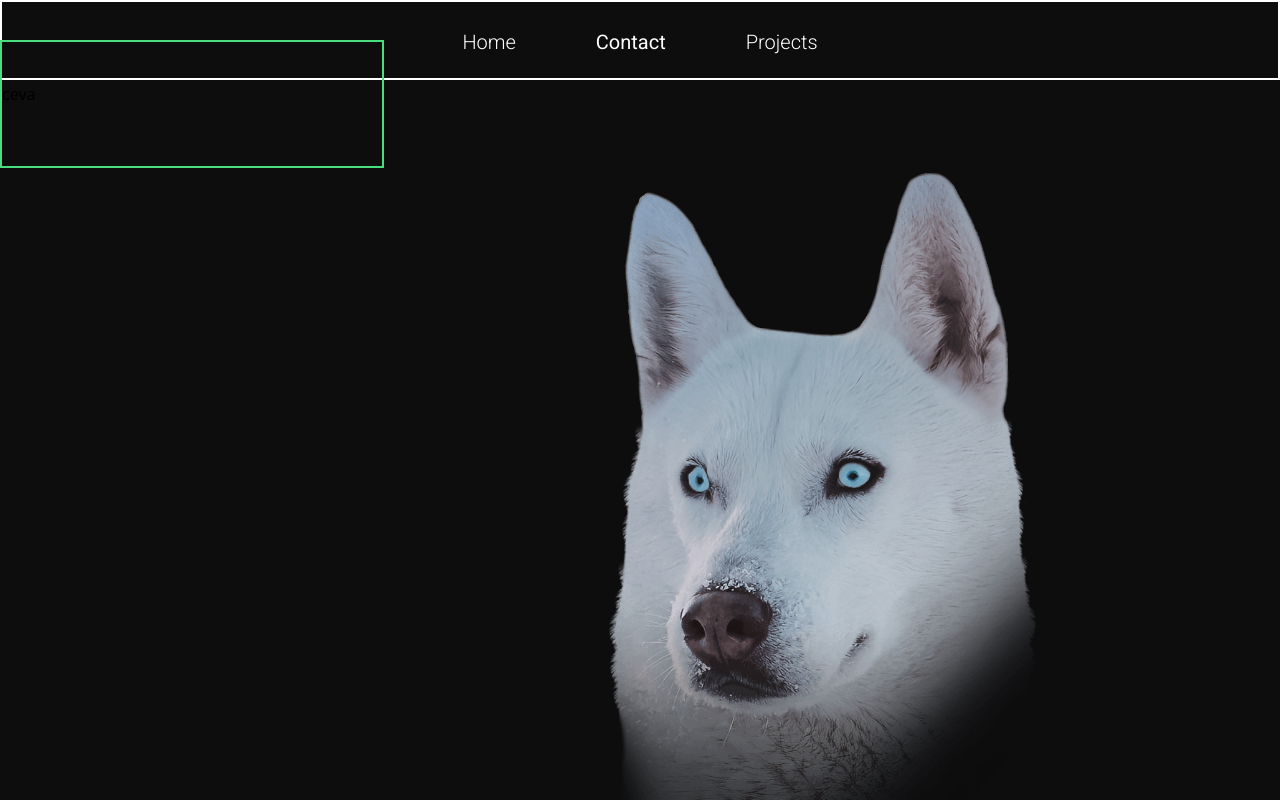
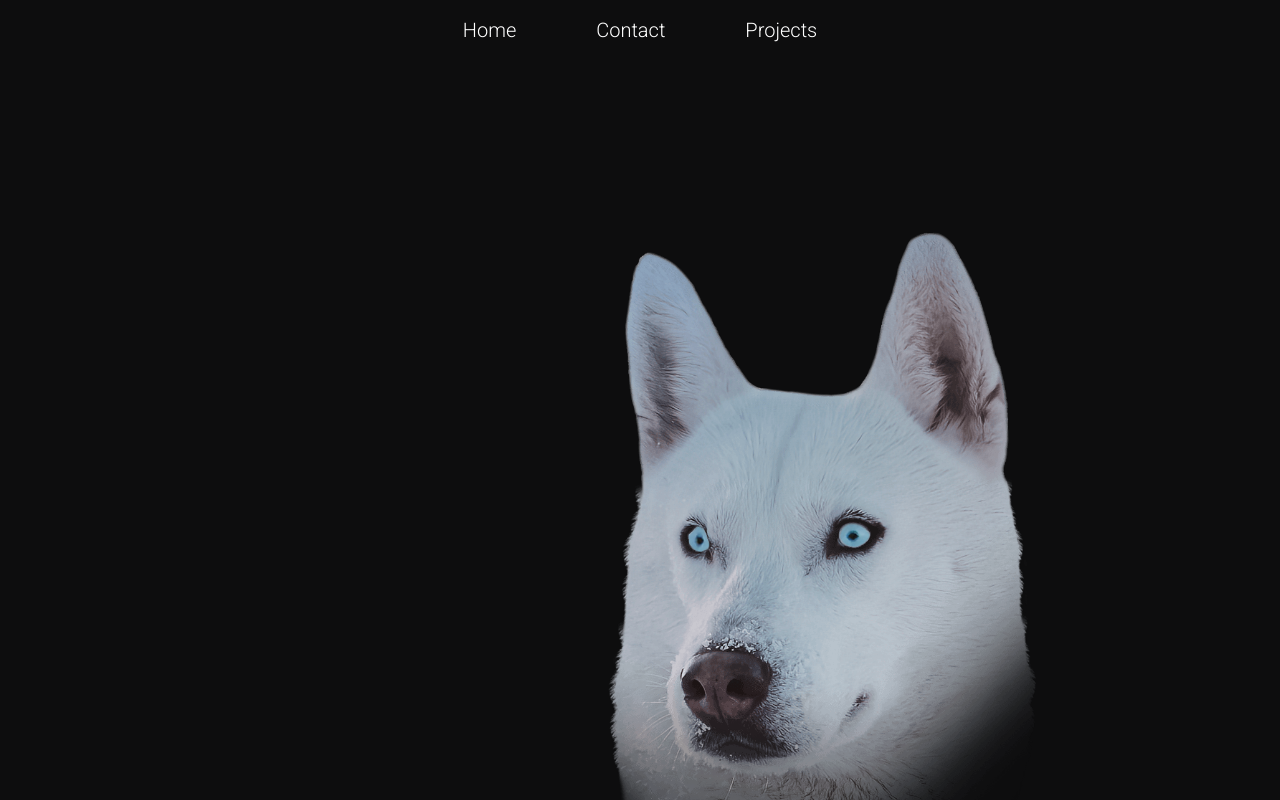
Before and after one commit to erupturatis/Personal-Website, a Next.js app: page /home in a window 1280 px wide. Shown: the top 800 px of the page. Built offline with nearby package versions, Linux system fonts and the light colour scheme.

Commit message:
finished mobile navbar

```diff
--- a/src/components/Nav.tsx
+++ /dev/null
@@ -1,50 +0,0 @@
-import React, { useState, useEffect } from 'react';
-import NavButton from './NavButton';
-
-const Nav = () => {
-  let [open, setOpen] = useState(false);
-  let [mobile, setMobile] = useState(false);
-  useEffect(() => {
-    if (window.innerWidth < 768) {
-      setMobile(true);
-    }
-  }, []);
-
-  return (
-    <div className=" w-full absolute top-0 left-0 h-20 z-100 border-2 border-white ">
-      <div className="md:flex items-center justify-center py-4 md:px-10 px-7 h-20">
-        <div onClick={() => setOpen((open) => !open)} className="text-3xl z-100 border-2 border-white absolute right-8 top-6 cursor-pointer md:hidden ">
-          <svg viewBox="0 0 25 25" width="25" height="25">
-            {open ? (
-              <>
-                <path d="M3 3 L21 21" stroke="white" strokeWidth="2" />
-                <path d="M21 3 L3 21" stroke="white" strokeWidth="2" />
-              </>
-            ) : (
-              <>
-                <svg width="25" height="25" viewBox="0 0 25 25" fill="none" xmlns="http://www.w3.org/2000/svg">
-                  <line x1="0" y1="5" x2="20" y2="5" stroke="white" strokeWidth="1.5" />
-                  <line x1="0" y1="13" x2="20" y2="13" stroke="white" strokeWidth="1.5" />
-                  <line x1="0" y1="21" x2="20" y2="21" stroke="white" strokeWidth="1.5" />
-                </svg>
-              </>
-            )}
-          </svg>
-        </div>
-
-        <div
-          className={` bg-black md:bg-transparent md:flex md:pb-0 pb-12 absolute h-screen md:h-10 top-20 md:static   z-20 left-0 w-full md:w-auto md:pl-0 transition-all duration-400 ease-in ${
-            open ? '' : 'left-[100%]'
-          }`}
-        >
-          <NavButton text={'Home'} link={'/home'} inverse={false} mobile={mobile} />
-          <NavButton text={'Contact'} link={'/contact'} inverse={!mobile} mobile={mobile} />
-          <NavButton text={'Projects'} link={'/projects'} inverse={false} mobile={mobile} />
-        </div>
-      </div>
-      ceva{' '}
-    </div>
-  );
-};
-
-export default Nav;
--- a/src/components/NavButton.tsx
+++ /dev/null
@@ -1,35 +0,0 @@
-import React from 'react';
-import Link from 'next/link';
-import { Roboto } from 'next/font/google';
-const roboto400 = Roboto({
-  weight: '300',
-  subsets: ['latin'],
-});
-
-const roboto500 = Roboto({
-  weight: '400',
-  subsets: ['latin'],
-});
-
-type navButtonProps = {
-  text: string;
-  link: string;
-  inverse: boolean;
-  mobile: boolean;
-};
-
-const NavButton = ({ inverse, text, link, mobile }: navButtonProps) => {
-  return (
-    <div className={`${mobile ? 'w-full ' : ''} flex justify-center items-center  my-8  md:mt-4 md:mb-4 md:mr-10 md:ml-10 `}>
-      <div
-        className={` ${!inverse ? roboto400.className : roboto500.className}  text-white font-light text-xl${
-          mobile ? ` bg-white text-black pr-4 pl-4 pt-2 pb-2 rounded-lg` : ''
-        } `}
-      >
-        {text}
-      </div>
-    </div>
-  );
-};
-
-export default NavButton;
--- /dev/null
+++ b/src/components/nav/Nav.tsx
@@ -0,0 +1,25 @@
+import React, { useState, useEffect } from 'react';
+import NavButton from './NavButton';
+import NavMobile from './NavMobile';
+import NavDesktop from './NavDesktop';
+
+const Nav = () => {
+  let [open, setOpen] = useState(false);
+  let [mobile, setMobile] = useState(false);
+  useEffect(() => {
+    if (window.innerWidth < 768) {
+      setMobile(true);
+    }
+    window.addEventListener('resize', () => {
+      if (window.innerWidth < 768) {
+        setMobile(true);
+      } else {
+        setMobile(false);
+      }
+    });
+  }, []);
+
+  return <>{mobile ? <NavMobile /> : <NavDesktop />}</>;
+};
+
+export default Nav;
--- /dev/null
+++ b/src/components/nav/NavButton.tsx
@@ -0,0 +1,38 @@
+import React from 'react';
+import Link from 'next/link';
+import { Roboto } from 'next/font/google';
+
+const roboto300 = Roboto({
+  weight: '300',
+  subsets: ['latin'],
+});
+
+const roboto400 = Roboto({
+  weight: '400',
+  subsets: ['latin'],
+});
+
+type navButtonProps = {
+  text: string;
+  link: string;
+  inverse: boolean;
+  mobile: boolean;
+};
+
+const NavButton = ({ inverse, text, link, mobile }: navButtonProps) => {
+  return (
+    <Link href={link}>
+      <div className={`${mobile ? 'w-full ' : ''} flex justify-center items-center  my-8  md:mt-4 md:mb-4 md:mr-10 md:ml-10 `}>
+        <div
+          className={` ${!inverse ? roboto300.className : roboto400.className}  text-white font-light text-xl${
+            mobile ? ` bg-transparent text-white pr-4 pl-4 pt-2 pb-2 rounded-lg` : ''
+          } `}
+        >
+          {text}
+        </div>
+      </div>
+    </Link>
+  );
+};
+
+export default NavButton;
--- /dev/null
+++ b/src/components/nav/NavDesktop.tsx
@@ -0,0 +1,15 @@
+import React from 'react';
+import NavButton from './NavButton';
+const NavDesktop = () => {
+  return (
+    <div>
+      <div className="flex justify-center items-center">
+        <NavButton inverse={false} text="Home" link="/home" mobile={false} />
+        <NavButton inverse={false} text="Contact" link="/contact" mobile={false} />
+        <NavButton inverse={false} text="Projects" link="/projects" mobile={false} />
+      </div>
+    </div>
+  );
+};
+
+export default NavDesktop;
--- /dev/null
+++ b/src/components/nav/NavMobile.tsx
@@ -0,0 +1,42 @@
+import React from 'react';
+import { useState } from 'react';
+import NavButton from './NavButton';
+
+const NavMobile = () => {
+  const [open, setOpen] = useState(false);
+  return (
+    <div>
+      <div className="fixed w-full top-0 z-[10] ">
+        <div onClick={() => setOpen((open) => !open)} className="text-3xl z-[10]  absolute right-8 top-6 cursor-pointer md:hidden ">
+          <svg viewBox="0 0 25 25" width="25" height="25">
+            {open ? (
+              <>
+                <path d="M3 3 L21 21" stroke="white" strokeWidth="2" />
+                <path d="M21 3 L3 21" stroke="white" strokeWidth="2" />
+              </>
+            ) : (
+              <>
+                <svg width="25" height="25" viewBox="0 0 25 25" fill="none" xmlns="http://www.w3.org/2000/svg">
+                  <line x1="0" y1="5" x2="20" y2="5" stroke="white" strokeWidth="1.5" />
+                  <line x1="0" y1="13" x2="20" y2="13" stroke="white" strokeWidth="1.5" />
+                  <line x1="0" y1="21" x2="20" y2="21" stroke="white" strokeWidth="1.5" />
+                </svg>
+              </>
+            )}
+          </svg>
+        </div>
+        <div
+          className={` bg-black  z-[0] md:bg-transparent md:flex md:pb-0 pb-12 absolute h-screen md:h-10  md:static  left-0 w-full md:w-auto md:pl-0 transition-all duration-400 ease-in ${
+            open ? '' : 'left-[100%]'
+          }`}
+        >
+          <NavButton text={'Home'} link={'/home'} inverse={false} mobile={true} />
+          <NavButton text={'Contact'} link={'/contact'} inverse={false} mobile={true} />
+          <NavButton text={'Projects'} link={'/projects'} inverse={false} mobile={true} />
+        </div>
+      </div>
+    </div>
+  );
+};
+
+export default NavMobile;
--- a/src/pages/_app.tsx
+++ b/src/pages/_app.tsx
@@ -1,6 +1,6 @@
 import '@/styles/globals.css';
 import type { AppProps } from 'next/app';
-import Nav from '@/components/Nav';
+import Nav from '@/components/nav/Nav';
 
 export default function App({ Component, pageProps }: AppProps) {
   return (
--- a/src/pages/home/index.tsx
+++ b/src/pages/home/index.tsx
@@ -23,7 +23,7 @@ const Home = ({}) => {
       <div className={`  ${windowWidth > 768 ? 'absolute right-40 top-40' : ' flex justify-center w-full mt-40  z-0 relative'} `}>
         {windowWidth !== null ? <>{windowWidth > 768 ? <Husky scale={1} scrollEyes={false} /> : <Husky scale={0.65} scrollEyes={true} />}</> : <></>}
       </div>
-      <div className=" border-2 border-green-400 w-96 h-32 absolute top-10 z-[10]"></div>
+      <div className="h-96"></div>
       <div className="h-96"></div>
       <div className="h-96"></div>
       <div className="h-96"></div>
```
